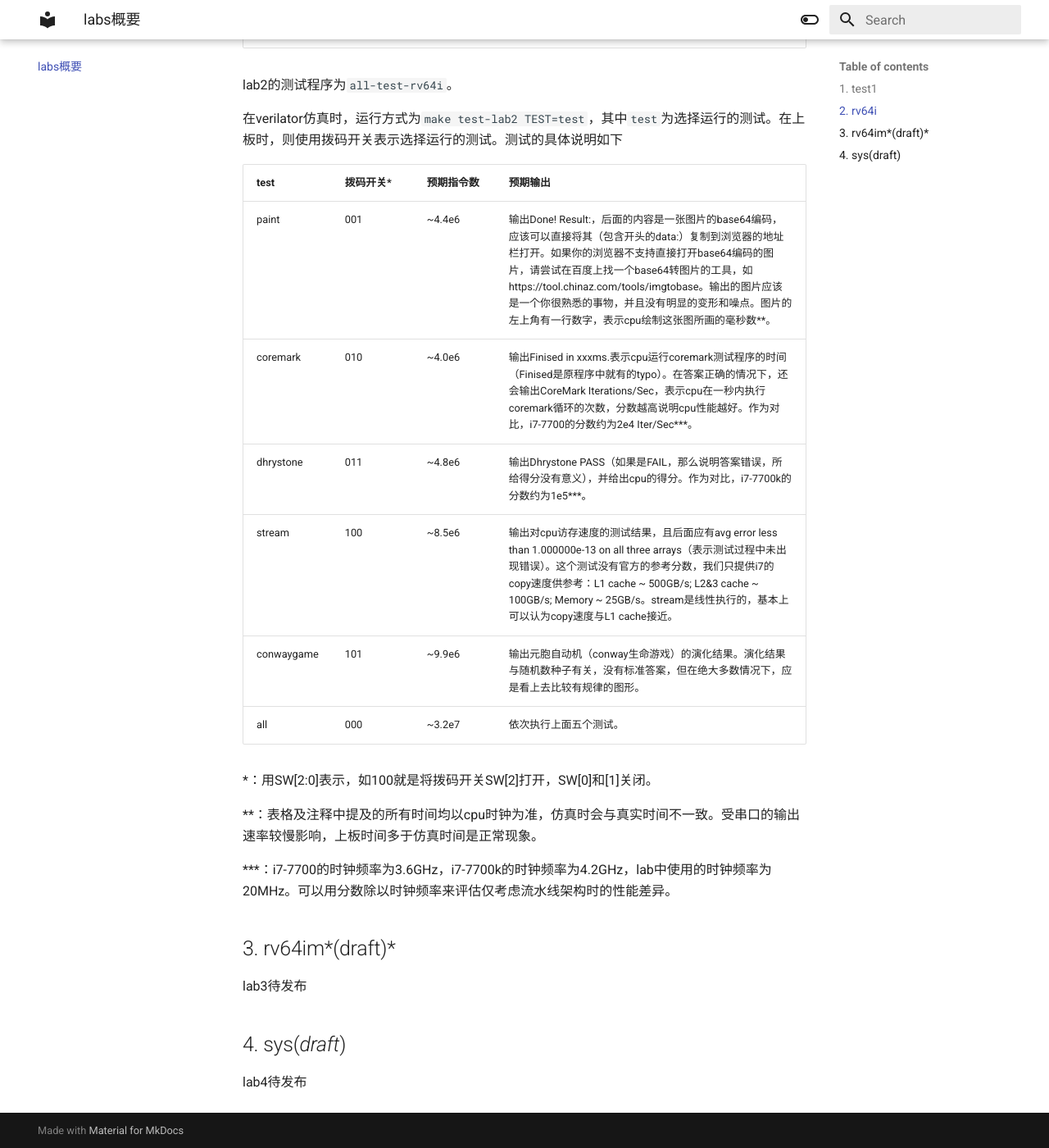
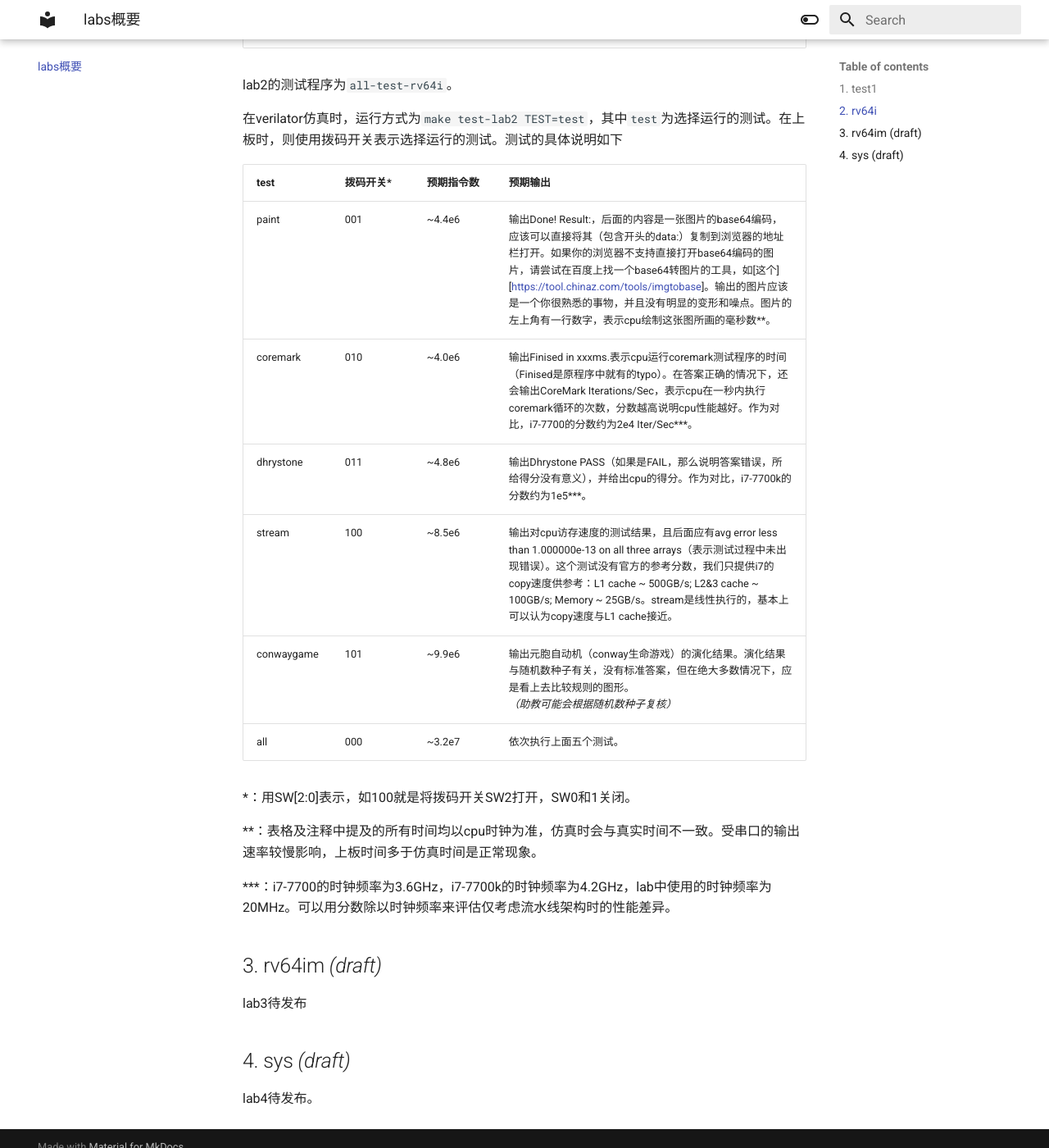
Before and after one commit to FDUCSLG/Arch-2022Spring-FDU, an MkDocs documentation site: the page built from docs/labs.md, in a window 1280 px wide and 1400 px high, scrolled down 697 px. Shown: the whole window at 82% size. Built offline with MkDocs 1.6.1 and Material for MkDocs 9.7.7, drawn with Linux system fonts in a browser that asks for light colours.

Commit message:
Update labs.md

```diff
--- a/docs/labs.md
+++ b/docs/labs.md
@@ -22,25 +22,25 @@
 
 在verilator仿真时，运行方式为`make test-lab2 TEST=test`，其中`test`为选择运行的测试。在上板时，则使用拨码开关表示选择运行的测试。测试的具体说明如下
 
-| test       | 拨码开关* | 预期指令数 | 预期输出                                                     |
-| ---------- | --------- | ---------- | ------------------------------------------------------------ |
-| paint      | 001       | ~4.4e6     | 输出Done! Result:，后面的内容是一张图片的base64编码，应该可以直接将其（包含开头的data:）复制到浏览器的地址栏打开。如果你的浏览器不支持直接打开base64编码的图片，请尝试在百度上找一个base64转图片的工具，如https://tool.chinaz.com/tools/imgtobase。输出的图片应该是一个你很熟悉的事物，并且没有明显的变形和噪点。图片的左上角有一行数字，表示cpu绘制这张图所画的毫秒数**。 |
-| coremark   | 010       | ~4.0e6     | 输出Finised in xxxms.表示cpu运行coremark测试程序的时间（Finised是原程序中就有的typo）。在答案正确的情况下，还会输出CoreMark Iterations/Sec，表示cpu在一秒内执行coremark循环的次数，分数越高说明cpu性能越好。作为对比，i7-7700的分数约为2e4 Iter/Sec***。 |
-| dhrystone  | 011       | ~4.8e6     | 输出Dhrystone PASS（如果是FAIL，那么说明答案错误，所给得分没有意义），并给出cpu的得分。作为对比，i7-7700k的分数约为1e5***。 |
-| stream     | 100       | ~8.5e6     | 输出对cpu访存速度的测试结果，且后面应有avg error less than 1.000000e-13 on all three arrays（表示测试过程中未出现错误）。这个测试没有官方的参考分数，我们只提供i7的copy速度供参考：L1 cache ~ 500GB/s;  L2&3 cache ~ 100GB/s; Memory ~ 25GB/s。stream是线性执行的，基本上可以认为copy速度与L1 cache接近。 |
-| conwaygame | 101       | ~9.9e6     | 输出元胞自动机（conway生命游戏）的演化结果。演化结果与随机数种子有关，没有标准答案，但在绝大多数情况下，应是看上去比较有规律的图形。 |
-| all        | 000       | ~3.2e7     | 依次执行上面五个测试。                                       |
+| test       | 拨码开关\* | 预期指令数 | 预期输出                                                     |
+| ---------- | ---------- | ---------- | ------------------------------------------------------------ |
+| paint      | 001        | ~4.4e6     | 输出Done! Result:，后面的内容是一张图片的base64编码，应该可以直接将其（包含开头的data:）复制到浏览器的地址栏打开。如果你的浏览器不支持直接打开base64编码的图片，请尝试在百度上找一个base64转图片的工具，如[这个][https://tool.chinaz.com/tools/imgtobase]。输出的图片应该是一个你很熟悉的事物，并且没有明显的变形和噪点。图片的左上角有一行数字，表示cpu绘制这张图所画的毫秒数\*\*。 |
+| coremark   | 010        | ~4.0e6     | 输出Finised in xxxms.表示cpu运行coremark测试程序的时间（Finised是原程序中就有的typo）。在答案正确的情况下，还会输出CoreMark Iterations/Sec，表示cpu在一秒内执行coremark循环的次数，分数越高说明cpu性能越好。作为对比，i7-7700的分数约为2e4 Iter/Sec\*\*\*。 |
+| dhrystone  | 011        | ~4.8e6     | 输出Dhrystone PASS（如果是FAIL，那么说明答案错误，所给得分没有意义），并给出cpu的得分。作为对比，i7-7700k的分数约为1e5\*\*\*。 |
+| stream     | 100        | ~8.5e6     | 输出对cpu访存速度的测试结果，且后面应有avg error less than 1.000000e-13 on all three arrays（表示测试过程中未出现错误）。这个测试没有官方的参考分数，我们只提供i7的copy速度供参考：L1 cache ~ 500GB/s;  L2&3 cache ~ 100GB/s; Memory ~ 25GB/s。stream是线性执行的，基本上可以认为copy速度与L1 cache接近。 |
+| conwaygame | 101        | ~9.9e6     | 输出元胞自动机（conway生命游戏）的演化结果。演化结果与随机数种子有关，没有标准答案，但在绝大多数情况下，应是看上去比较规则的图形。*（助教可能会根据随机数种子复核）* |
+| all        | 000        | ~3.2e7     | 依次执行上面五个测试。                                       |
 
-*：用SW[2:0]表示，如100就是将拨码开关SW[2]打开，SW[0]和[1]关闭。
+\*：用SW\[2:0\]表示，如100就是将拨码开关SW2打开，SW0和1关闭。
 
-**：表格及注释中提及的所有时间均以cpu时钟为准，仿真时会与真实时间不一致。受串口的输出速率较慢影响，上板时间多于仿真时间是正常现象。
+\*\*：表格及注释中提及的所有时间均以cpu时钟为准，仿真时会与真实时间不一致。受串口的输出速率较慢影响，上板时间多于仿真时间是正常现象。
 
-***：i7-7700的时钟频率为3.6GHz，i7-7700k的时钟频率为4.2GHz，lab中使用的时钟频率为20MHz。可以用分数除以时钟频率来评估仅考虑流水线架构时的性能差异。
+\*\*\*：i7-7700的时钟频率为3.6GHz，i7-7700k的时钟频率为4.2GHz，lab中使用的时钟频率为20MHz。可以用分数除以时钟频率来评估仅考虑流水线架构时的性能差异。
 
-## 3. rv64im*(draft)*
+## 3. rv64im *(draft)*
 
 lab3待发布
 
-## 4. sys(*draft*)
+## 4. sys *(draft)*
 
-lab4待发布
+lab4待发布。
```
